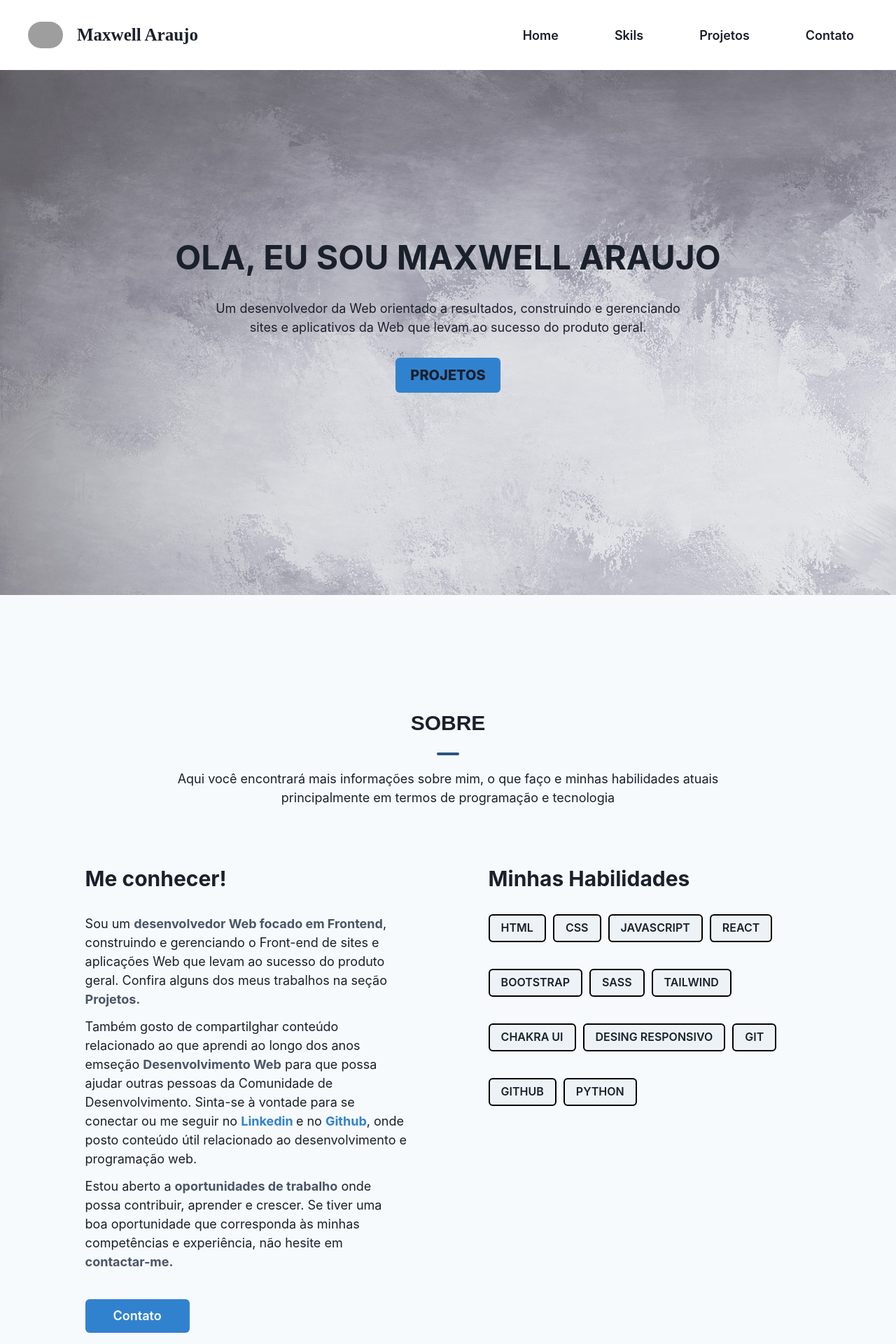
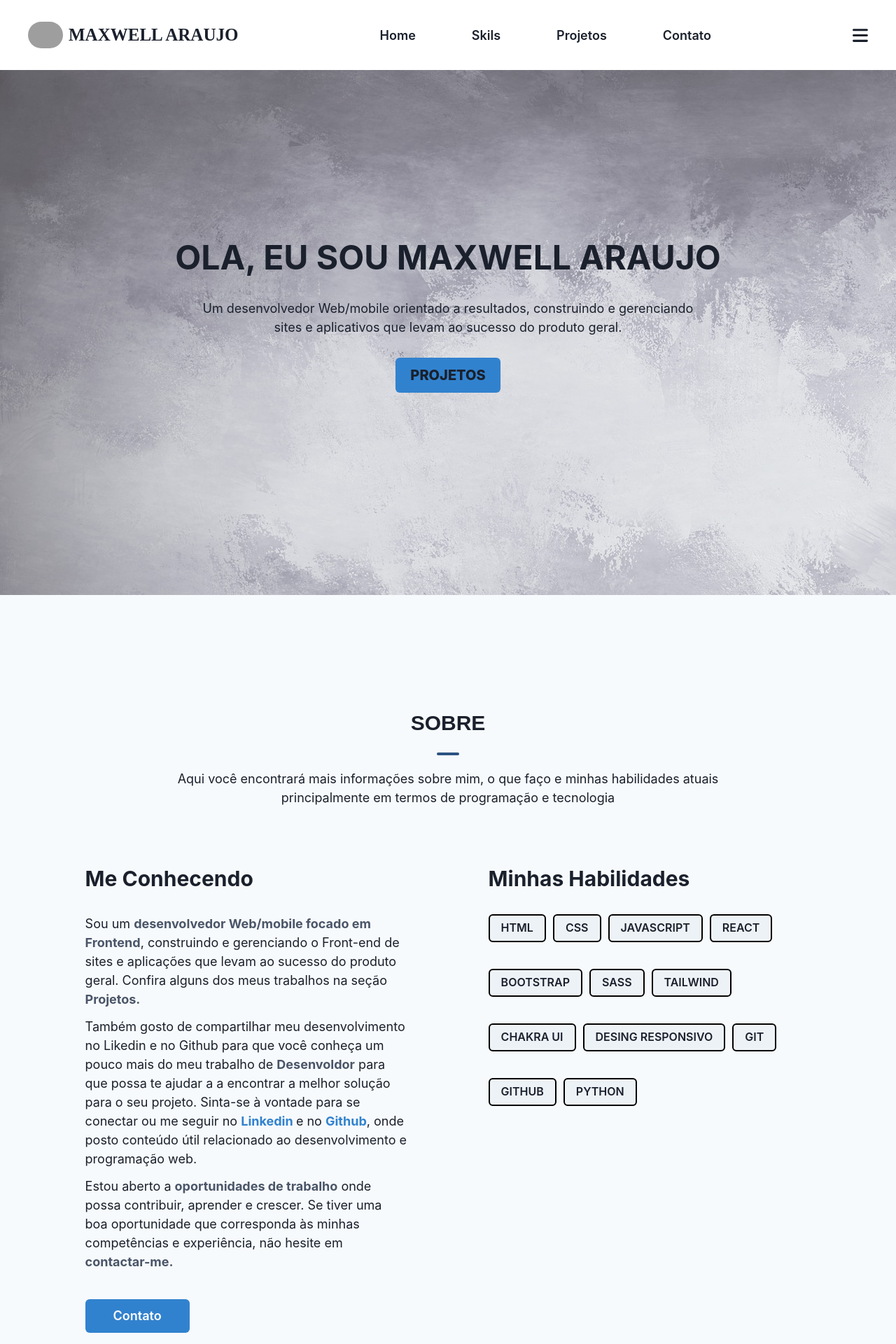
Before and after one commit to maxwellaraujo11/MaxwellAraujoDev, a React (Create React App) app: page / in a window 1280 px wide. Shown: the top 1920 px of the page at 70% size. Built offline with nearby package versions, Linux system fonts and the light colour scheme; grey boxes are pictures that could not be loaded.

Commit message:
alterei as telas de home, inserindo o icone de menu, e os textos do sobre

```diff
--- a/package.json
+++ b/package.json
@@ -7,6 +7,9 @@
     "@chakra-ui/react": "^2.8.2",
     "@emotion/react": "^11.11.4",
     "@emotion/styled": "^11.11.5",
+    "@fortawesome/fontawesome-svg-core": "^6.5.2",
+    "@fortawesome/free-solid-svg-icons": "^6.5.2",
+    "@fortawesome/react-fontawesome": "^0.2.0",
     "@testing-library/jest-dom": "^5.17.0",
     "@testing-library/react": "^13.4.0",
     "@testing-library/user-event": "^13.5.0",
--- a/src/components/commons/Header/Header.js
+++ b/src/components/commons/Header/Header.js
@@ -1,5 +1,7 @@
 import { Flex, Heading, Image, Link  } from "@chakra-ui/react";
 import AnchorLink from 'react-anchor-link-smooth-scroll'
+import { FontAwesomeIcon } from '@fortawesome/react-fontawesome';
+import { faBars } from '@fortawesome/free-solid-svg-icons';
 
 function Header() {
     return (
@@ -7,7 +9,7 @@ function Header() {
             zIndex={9}
             w="100%"
             bg="white" p="5"
-            px={10}
+            px={{base: "5", xl:"10"}}
             h={100}
             align="center"
             justify="space-between"
@@ -16,9 +18,9 @@ function Header() {
             left={0}
         >
 
-          <Flex gap={5} align="center">
-          <Image w={50} borderRadius={50} src="https://images.pexels.com/photos/20845839/pexels-photo-20845839.jpeg?auto=compress&cs=tinysrgb&w=1260&h=750&dpr=1"/>
-          <Heading fontSize={25} fontFamily="source sans pro">Maxwell Araujo</Heading>
+          <Flex gap={2} align="center" >
+            <Image w={50} borderRadius={50} src="https://images.pexels.com/photos/20845839/pexels-photo-20845839.jpeg?auto=compress&cs=tinysrgb&w=1260&h=750&dpr=1"/>
+            <Heading fontSize={{base:"20", xl: "25"}} fontFamily="source sans pro">MAXWELL  ARAUJO</Heading>
           </Flex>
           <Flex p={5} gap={20} fontWeight={600} fontSize={18} display={{base: "none", xl: "flex", sm: "flex"}} >
             <Link _hover={{ color: "blue.500", transition: " 0.5s ease-in-out",}}> Home </Link>
@@ -26,6 +28,11 @@ function Header() {
             <Link _hover={{ color: "blue.500", transition: " 0.5s ease-in-out",}}> Projetos </Link>
             <AnchorLink href="#contato" _hover={{ color: "blue.500", transition: " 0.5s ease-in-out",}}> Contato </AnchorLink>
           </Flex>
+
+          <FontAwesomeIcon icon={faBars}
+             display={{base:"flex", sm:"flex", xl:"none"}}
+             fontSize={25} />
+
         </Flex>
     )
 }
--- a/src/components/commons/Main/Home.js
+++ b/src/components/commons/Main/Home.js
@@ -27,12 +27,12 @@ function Home() {
 
             <Text
                 textAlign={{base: 'center'}}
-                fontSize={{base:'1rem', xl:"lg"}}
+                fontSize={{base:'1.3rem', xl:"lg"}}
                 px={{ base: "15px"}}
                 mt={30}
             >
-                Um desenvolvedor da Web orientado a  resultados, construindo e gerenciando<br></br>
-                sites e aplicativos da Web que levam ao sucesso do produto geral.
+                Um desenvolvedor Web/mobile orientado a  resultados, construindo e gerenciando<br></br>
+                sites e aplicativos que levam ao sucesso do produto geral.
             </Text>
 
             <Button
--- a/src/components/commons/Main/Projects.js
+++ b/src/components/commons/Main/Projects.js
@@ -11,7 +11,7 @@ function Projects() {
 
                 <Text textAlign="center" fontSize='lg'>
                     Aqui você encontrará mais informações sobre mim, o que faço e minhas
-                    habilidades atuais <br/> principalmente em termos de programação e tecnologia
+                    habilidades atuais <br/> principalmente em termos de programação e tecnologia.
                 </Text>
             </Center>
 
@@ -25,8 +25,8 @@ function Projects() {
 
                     <Text mt={3} fontSize='lg'>
                         Site desenvolvido para um projeto de dança, onde tinha de mostrar
-                        historias dos fundadores, almbum de fotos, tela de cadastro, login, contatos.
-                        Desenvolvi com Html, Css, Java script e bootstrap.
+                        historias dos fundadores, Galeria de fotos, tela de cadastro, login, contatos.
+                        Desenvolvido com Html, Css, Java script e bootstrap.
                     </Text>
 
                     <Button colorScheme='blue' size='lg' mt={8} px={10}>
@@ -45,9 +45,27 @@ function Projects() {
                     <Text fontSize='3xl' fontWeight={700}> Chat Interface</Text>
 
                     <Text mt={3} fontSize='lg'>
-                        Site desenvolvido para um projeto de dança, onde tinha de mostrar
-                        historias dos fundadores, almbum de fotos, tela de cadastro, login, contatos.
-                        Desenvolvi com Html, Css, Java script e bootstrap.
+                        Projeto desenvolvido para um cliente que precisou da parte front-end do projeto.
+                    </Text>
+
+                    <Button colorScheme='blue' size='lg' mt={8} px={10} mb={20}>
+                        Acessar projeto
+                    </Button>
+
+                </Box>
+            </Flex>
+
+            <Flex display={{base: 'block', xl:'flex'}} justify={{base: 'center', xl:"space-around"}} w={{base: "100%", xl: '90%'}} justifyContent="center"  mt={5} alignItems="center">
+                <Box m={20} mt={10} w={{ xl:"45%"}} textAlign={{base:'center'}} >
+                    <Image w="auto" src="./marcelosmove.png"  border="1px solid black"/>
+                </Box>
+
+                <Box w={{base: '90%', xl:"35%"}} textAlign={{base: 'center', xl: "left"}} m={{base: ' 0 auto'}}>
+                    <Text fontSize='3xl' fontWeight={700}> Marcelos Move</Text>
+
+                    <Text mt={3} fontSize='lg'>
+                        Projeto em desenvolvimento para uma escola de dança da cidade de Recife-PE.
+                        desenvolvido com tml, css e javascript.
                     </Text>
 
                     <Button colorScheme='blue' size='lg' mt={8} px={10} mb={20}>
--- a/src/components/commons/Main/Skils.js
+++ b/src/components/commons/Main/Skils.js
@@ -19,17 +19,17 @@ function Skils() {
 
             <Flex display={{ base:'block', xl:"flex"}} justifyContent={{ base:"center", xl:"space-around"}} w="90%" m="0 auto"  mt={20}>
                 <Box w={{base:"100%", xl:"40%"}}>
-                    <Text fontSize='3xl' fontWeight={700}> Me conhecer!</Text>
+                    <Text fontSize='3xl' fontWeight={700}> Me Conhecendo</Text>
                     <Flex  display={{base: 'block'}} >
                         <Text mt={7} fontSize='lg' >
-                            Sou um <Text as='b' color="gray.600">desenvolvedor Web focado em Frontend</Text>, construindo e gerenciando o
-                            Front-end de sites e aplicações Web que levam ao sucesso do produto geral.
+                            Sou um <Text as='b' color="gray.600">desenvolvedor Web/mobile focado em Frontend</Text>, construindo e gerenciando o
+                            Front-end de sites e aplicações que levam ao sucesso do produto geral.
                             Confira alguns dos meus trabalhos na seção <Text as="b" color="gray.600">Projetos. </Text>
                         </Text>
                         <Text mt={3} fontSize='lg'>
-                            Também gosto de compartilghar conteúdo relacionado ao que aprendi
-                            ao longo dos anos emseção <Text as="b" color="gray.600">Desenvolvimento Web</Text> para que possa ajudar
-                            outras pessoas da Comunidade de Desenvolvimento. Sinta-se à vontade
+                            Também gosto de compartilhar meu desenvolvimento no Likedin e no Github
+                            para que você conheça um pouco mais do meu trabalho de <Text as="b" color="gray.600">Desenvoldor</Text> para que possa te ajudar a
+                            a encontrar a melhor solução para o seu projeto. Sinta-se à vontade
                             para se conectar ou me seguir no <Link color='blue.500' fontWeight="bold" href='https://www.linkedin.com/in/maxwellaraujo11' isExternal>Linkedin </Link> e no <Link color='blue.500' fontWeight="bold" href='https://github.com/maxwellaraujo11'>Github</Link>, onde posto
                             conteúdo útil relacionado ao desenvolvimento e programação web.
                         </Text>
@@ -49,7 +49,7 @@ function Skils() {
                 <Box w={{base:"100%", xl:"40%"}}>
                 <Text fontSize='3xl' fontWeight={700}> Minhas Habilidades</Text>
 
-                <Wrap spacing='10px'>
+                <Wrap spacing='10px' pb='20'>
                     <Button mt={7} border="2px solid black"> HTML </Button>
                     <Button mt={7} border="2px solid black"> CSS </Button>
                     <Button mt={7} border="2px solid black"> JAVASCRIPT </Button>
```
Also changed, not shown: public/marcelosmove.png (added), 1 other file (tests, documents, lock files or other folders).
